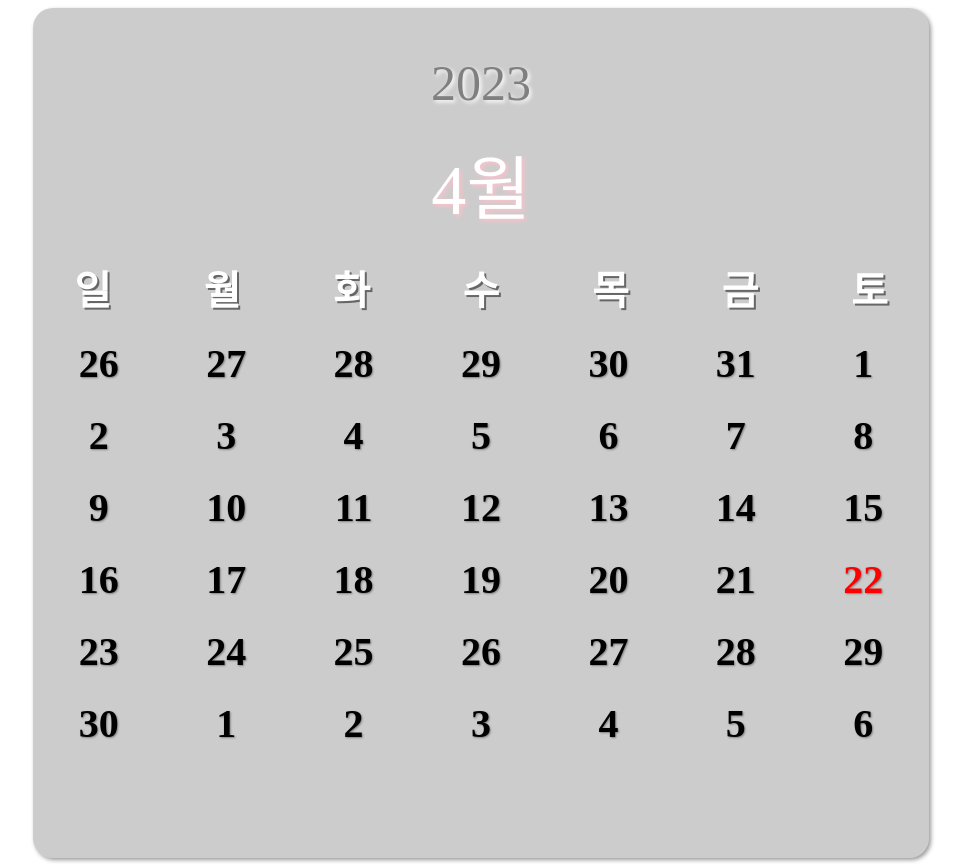
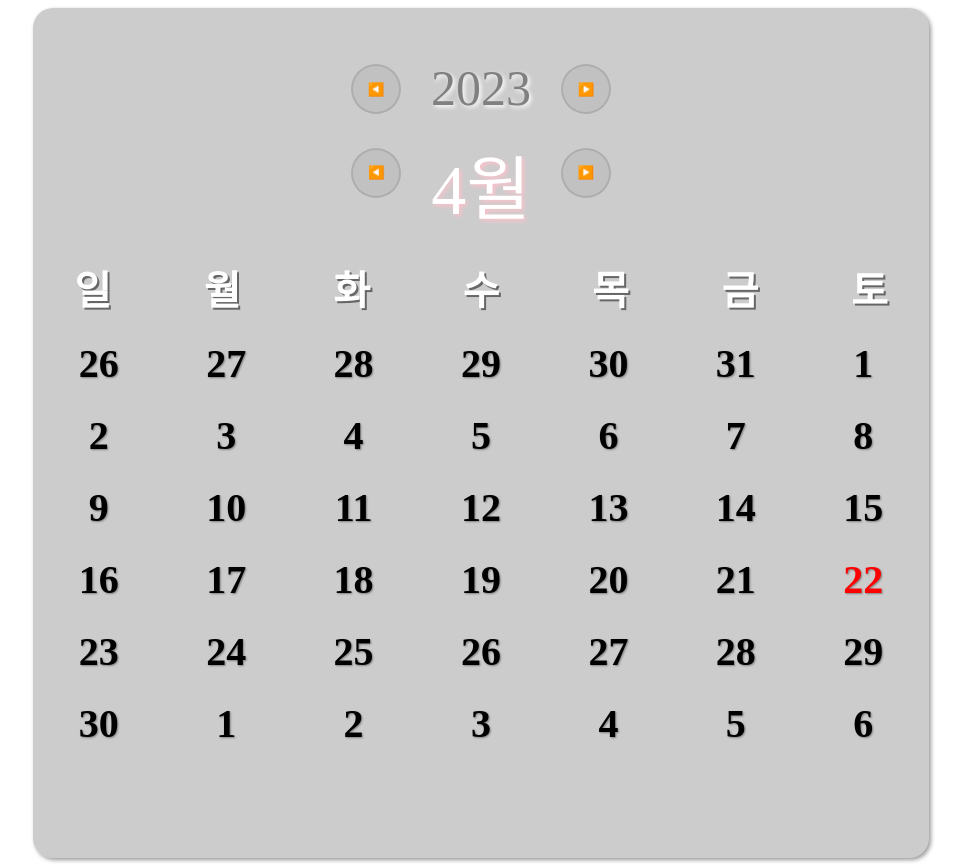
Before and after one commit to minsun0714/Diet_Diary_App, a React (Create React App) app: page / in a window 1280 px wide. Shown: the whole page, without its empty margins (159-1124 px from the left). Built offline with nearby package versions, Linux system fonts and the light colour scheme.

Commit message:
💄 month, year 변경 버튼 생성

```diff
--- a/src/App.tsx
+++ b/src/App.tsx
@@ -21,27 +21,56 @@ const Table = styled.table`
   }
 `;
 
-const Year = styled.caption`
+const YearWrapper = styled.caption`
+  display: flex;
   position: absolute;
+`;
+
+const Year = styled.div`
   font-size: 50px;
+  margin-top: 10px;
   margin-bottom: 700px;
   color: gray;
   text-shadow: 2px 2px 4px white;
 `;
 
-const Month = styled.caption`
+const MonthWrapper = styled.caption`
+  display: flex;
   position: absolute;
   margin-bottom: 500px;
+`;
+
+const Month = styled.div`
   font-size: 70px;
   color: white;
   text-shadow: 2px 2px 4px pink;
 `;
 
+const Btn = styled.button`
+  background-color: rgba(0, 0, 0, 0.05);
+  height: 50px;
+  width: 50px;
+  margin: 15px 30px;
+  border: rgba(0, 0, 0, 0.1) 2px solid;
+  border-radius: 100px;
+  display: flex;
+  justify-content: center;
+  align-items: center;
+`;
+
 function App() {
   return (
     <Table>
-      <Year>2023</Year>
-      <Month>4월</Month>
+      <YearWrapper>
+        <Btn>◀️</Btn>
+        <Year>2023</Year>
+        <Btn>▶️</Btn>
+      </YearWrapper>
+      <MonthWrapper>
+        <Btn>◀️</Btn>
+        <Month>4월</Month>
+        <Btn>▶️</Btn>
+      </MonthWrapper>
       <Days />
       <Dates />
     </Table>
```
